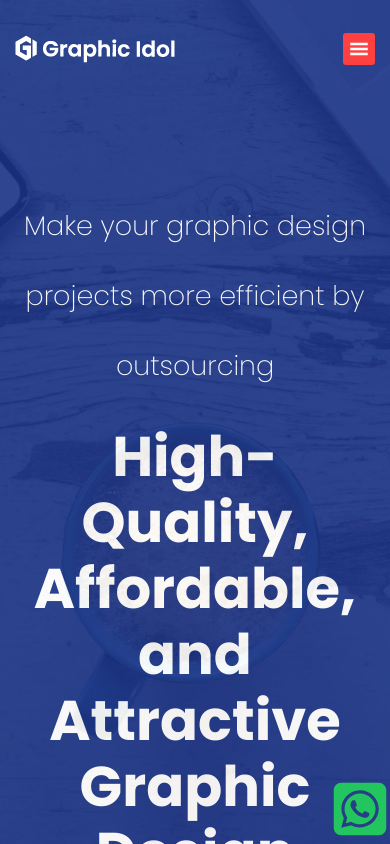
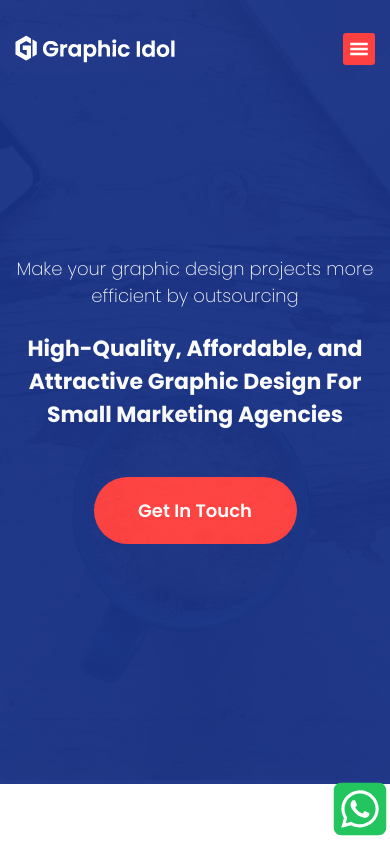
Before and after one commit to md-atiqurrahman/graphic-idol, a React (Create React App) app: page / in a window 390 px wide. Shown: the top 844 px of the page. Built offline with nearby package versions, Linux system fonts and the light colour scheme.

Commit message:
make response the whole home page

```diff
--- a/src/App.js
+++ b/src/App.js
@@ -3,7 +3,7 @@ import router from './Routes/Routes/Routes';
 
 function App() {
   return (
-    <div className='font-Poppins max-w-[1440px]'>
+    <div className='font-Poppins'>
       <RouterProvider router={router}></RouterProvider>
     </div>
   )
--- a/src/Pages/Home/Banner/Banner.js
+++ b/src/Pages/Home/Banner/Banner.js
@@ -3,18 +3,15 @@ import Navbar from '../../Shared/Navbar/Navbar';
 
 const Banner = () => {
     return (
-            <div className="min-h-[780px] bg-[url('/src/assets/images/Banner/cup-coffee-table.jpg')] bg-fixed bg-center bg-no-repeat bg-cover
-            text-center">
+            <div className="max-h-[780px] bg-[url('/src/assets/images/Banner/cup-coffee-table.jpg')] bg-fixed bg-center bg-no-repeat bg-cover text-center">
             <Navbar></Navbar>
-            <div className='bg-primary opacity-90 pt-[116px]  pb-[187px]'>
-                <h3 className='text-white text-[27px] font-extralight leading-[70px]'>
+            <div className='bg-primary opacity-[.96] lg:opacity-90 pt-[180px] lg:pt-[116px] pb-[240px] lg:pb-[187px]'>
+                <h3 className='text-white text-[18px] leading-[27px] lg:text-[27px] lg:leading-[70px] font-extralight mx-[10px] lg:mx-0'>
                 Make your graphic design projects more efficient by outsourcing
                 </h3>
-                <div className=' text-white text-[56px] font-bold leading-[66px]
-             pt-[23px] pb-[46px]'>
-                    <h2 >High-Quality, Affordable, and </h2>
-                    <h2 >Attractive Graphic Design</h2>
-                    <h2>For Small Marketing Agencies</h2>
+                <div className=' text-white text-[22px] leading-[33px] lg:text-[56px] lg:leading-[66px] font-bold pt-[23px] pb-[46px] px-0 lg:px-[120px]'>
+                    <h2>High-Quality, Affordable, and Attractive Graphic Design For Small Marketing Agencies</h2>
+
                 </div>
                 <div className='w-[203px] px-[44px] py-[20px] bg-secondary mx-auto rounded-[50px] text-white text-[18px] font-semibold cursor-pointer'>Get In Touch</div>
             </div>
--- a/src/Pages/Home/ClientsReviews/ClientsReviews.js
+++ b/src/Pages/Home/ClientsReviews/ClientsReviews.js
@@ -51,7 +51,7 @@ const ClientsReviews = () => {
 
   return (
     <div className="text-center mb-[185px]">
-      <h1 className="text-black text-[46px] font-bold leading-[70px] mb-[50px]">
+      <h1 className="text-black text-[42px] lg:text-[46px] font-bold leading-[52px] lg:leading-[70px] mb-[50px]">
         What They Say About Graphic Idol
       </h1>
       <div className="flex flex-col items-center">
@@ -59,7 +59,7 @@ const ClientsReviews = () => {
           <button
             onClick={handlePrev}
             className="w-[38px] h-[38px]
-                    border border-[#676767] rounded-[50px] text-lg text-[#676767] hover:text-gray-800 focus:outline-none absolute lg:relative z-[4] left-0"
+                    border border-[#676767] rounded-[50px] text-lg text-[#676767] hover:text-gray-800 focus:outline-none absolute lg:relative z-[5] left-0 md:relative"
           >
             <FontAwesomeIcon icon={faChevronLeft} />
           </button>
@@ -93,7 +93,7 @@ const ClientsReviews = () => {
           <button
             onClick={handleNext}
             className="w-[38px] h-[38px]
-                    border border-[#676767] rounded-[50px] text-lg text-[#676767] hover:text-gray-800 focus:outline-none absolute lg:relative z-[5] right-0"
+                    border border-[#676767] rounded-[50px] text-lg text-[#676767] hover:text-gray-800 focus:outline-none absolute lg:relative z-[5] right-0 md:relative"
           >
             <FontAwesomeIcon icon={faChevronRight} />
           </button>
--- a/src/Pages/Home/ContactForm/ContactForm.css
+++ b/src/Pages/Home/ContactForm/ContactForm.css
@@ -9,3 +9,17 @@ textarea::placeholder {
   font-weight: 400;
   line-height: 27px;
 }
+.text-container {
+  display: flex;
+  align-items: flex-start;
+  justify-items: center;
+}
+
+@media only screen and (min-width: 1441px) {
+  .extra-large {
+    padding-left: 300px;
+    padding-right: 350px;
+    flex-direction: row;
+    gap: 220px;
+  }
+}
--- a/src/Pages/Home/ContactForm/ContactForm.js
+++ b/src/Pages/Home/ContactForm/ContactForm.js
@@ -44,7 +44,7 @@ const ContactForm = () => {
 
     return (
         <section id='contacts' className='bg-[#d8edfe] pt-[100px] text-black pb-[120px]'>
-            <div className='pl-[15px] lg:pl-[120px] pr-[15px] lg:pr-[175px] flex items-start flex-col lg:flex-row gap-[53px] lg:gap-[210px]'>
+            <div className='text-container extra-large pl-[15px] lg:pl-[120px] pr-[15px] lg:pr-[175px]  flex-col lg:flex-row gap-[53px] lg:gap-[210px]'>
                 <div>
                     <h2 className='text-[46px] leading-[70px] font-bold'>Let's Chat</h2>
                     <p className='text-[22px] leading-[32px] font-normal'>We'd love to get to know you, discuss your needs, and create
--- a/src/Pages/Home/OurSpeciality/OurSpeciality.js
+++ b/src/Pages/Home/OurSpeciality/OurSpeciality.js
@@ -6,12 +6,12 @@ import img3 from '../../../assets/images/OurSpeciality/result.png';
 const OurSpeciality = () => {
     return (
         <div className='text-center mb-[154px]'>
-            <h1 className="text-black text-[46px] font-bold leading-[70px] mb-[51px]">
+            <h1 className="text-black text-[46px] font-bold leading-[52px] lg:leading-[70px] mb-[51px]">
                 Why Our Clients Keep
                 <br />
                 Coming Back
             </h1>
-            <div className='flex justify-center items-center gap-[30px] flex-wrap'>
+            <div className='grid grid-cols-[350px] md:grid-cols-[350px_350px] lg:grid-cols-[350px_350px_350px] justify-center gap-[30px]'>
                 <div className="card w-[350px] h-[450px] bg-[#1e45c7] shadow-xl text-white rounded-[5px]">
                     <div className='flex justify-center items-center mt-[30px]'>
                         <img src={img1} alt="Communication" className="rounded-xl" />
--- a/src/Pages/Home/Portfolio/Portfolio.js
+++ b/src/Pages/Home/Portfolio/Portfolio.js
@@ -45,7 +45,7 @@ const Portfolio = () => {
                 <p>We don't promise quality without proof. Browse our work</p>
                 <p>below to get an idea of what we can do.</p>
             </div>
-            <div className="mb-[55px] flex flex-row flex-wrap justify-center gap-[30px]">
+            <div className="mb-[55px] grid grid-cols-[350px] md:grid-cols-[350px_350px] lg:grid-cols-[350px_350px_350px] justify-center gap-[30px]">
                   {
                     images.map(image => <ImageFlipBox
                     key={image.id}
--- a/src/Pages/Home/Services/Services.js
+++ b/src/Pages/Home/Services/Services.js
@@ -70,7 +70,7 @@ const Services = () => {
                     <p>surprisingly low price.</p>
                 </div>
             </div>
-            <div className='flex flex-row flex-wrap justify-center gap-[30px]'>
+            <div className='grid grid-cols-[350px] md:grid-cols-[350px_350px] lg:grid-cols-[350px_350px_350px] justify-center gap-[30px]'>
                 {
                     cards.map(card => <ServiceCard
                     key={card.id}
--- a/src/Pages/Shared/Navbar/Navbar.js
+++ b/src/Pages/Shared/Navbar/Navbar.js
@@ -34,11 +34,11 @@ function Navbar() {
             <Link to='/contact'>Contact</Link>
         </li>
     </React.Fragment>
-
+//
 
     return (
-        <div className="navbar bg-primary text-white bg-opacity-90 py-2 pl-0 lg:pl-[120px] pr-0 lg:pr-[107px] pt-[30px] lg:pt-[36px]">
-            <div className="navbar-start pl-[15px] lg:pl-0">
+        <div className="navbar bg-primary text-white bg-opacity-[.96] lg:bg-opacity-90 py-2  pt-[30px] lg:pt-[36px] pl-0 lg:pl-[120px] pr-0 lg:pr-[107px]">
+            <div className="navbar-start  pl-[15px] lg:pl-0">
                 <Link to='/'><img src={logo} alt="Graphic Idol logo" /></Link>
             </div>
             <div className="navbar-end hidden lg:flex">
```
Lines whose indentation alone changed are shown as unchanged.
